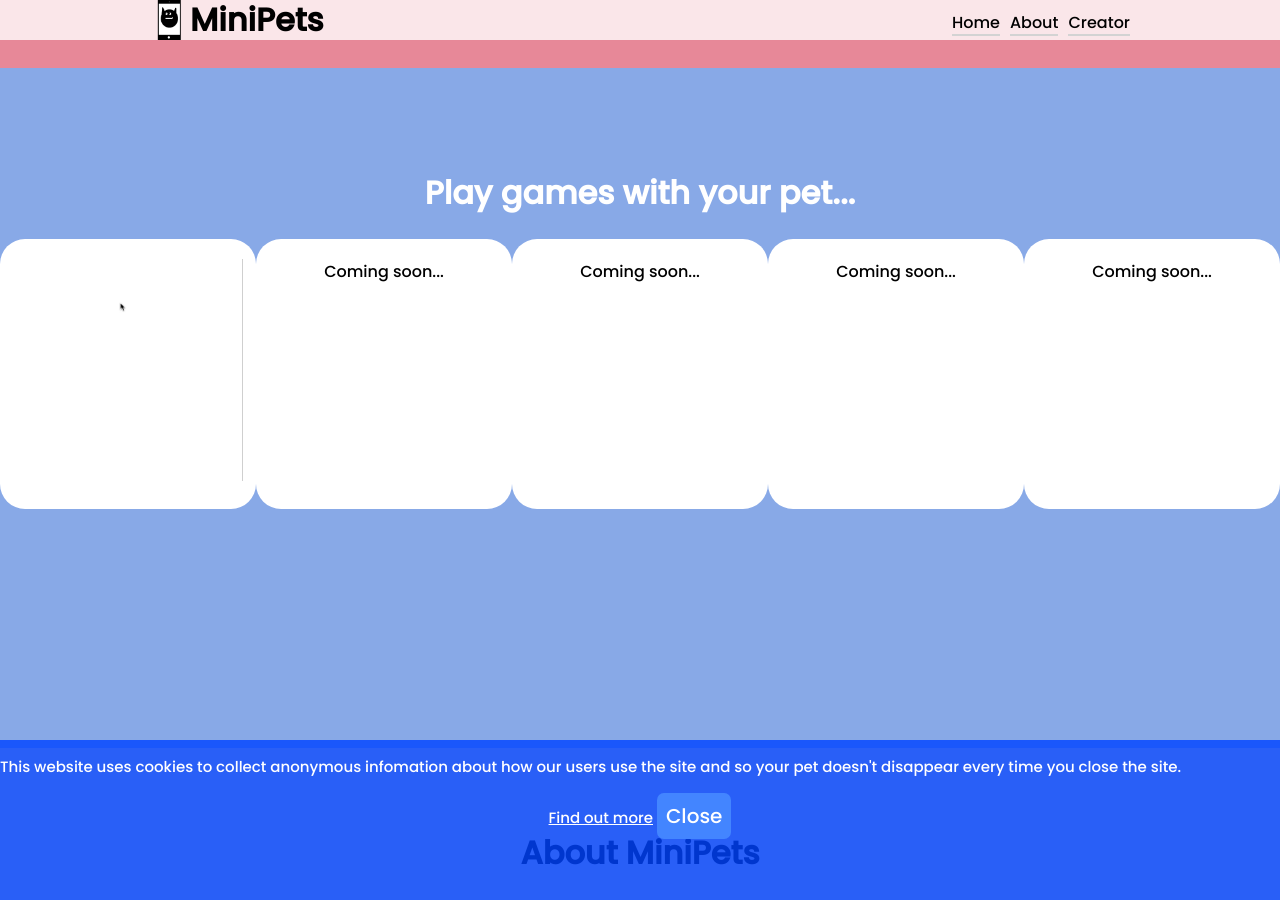
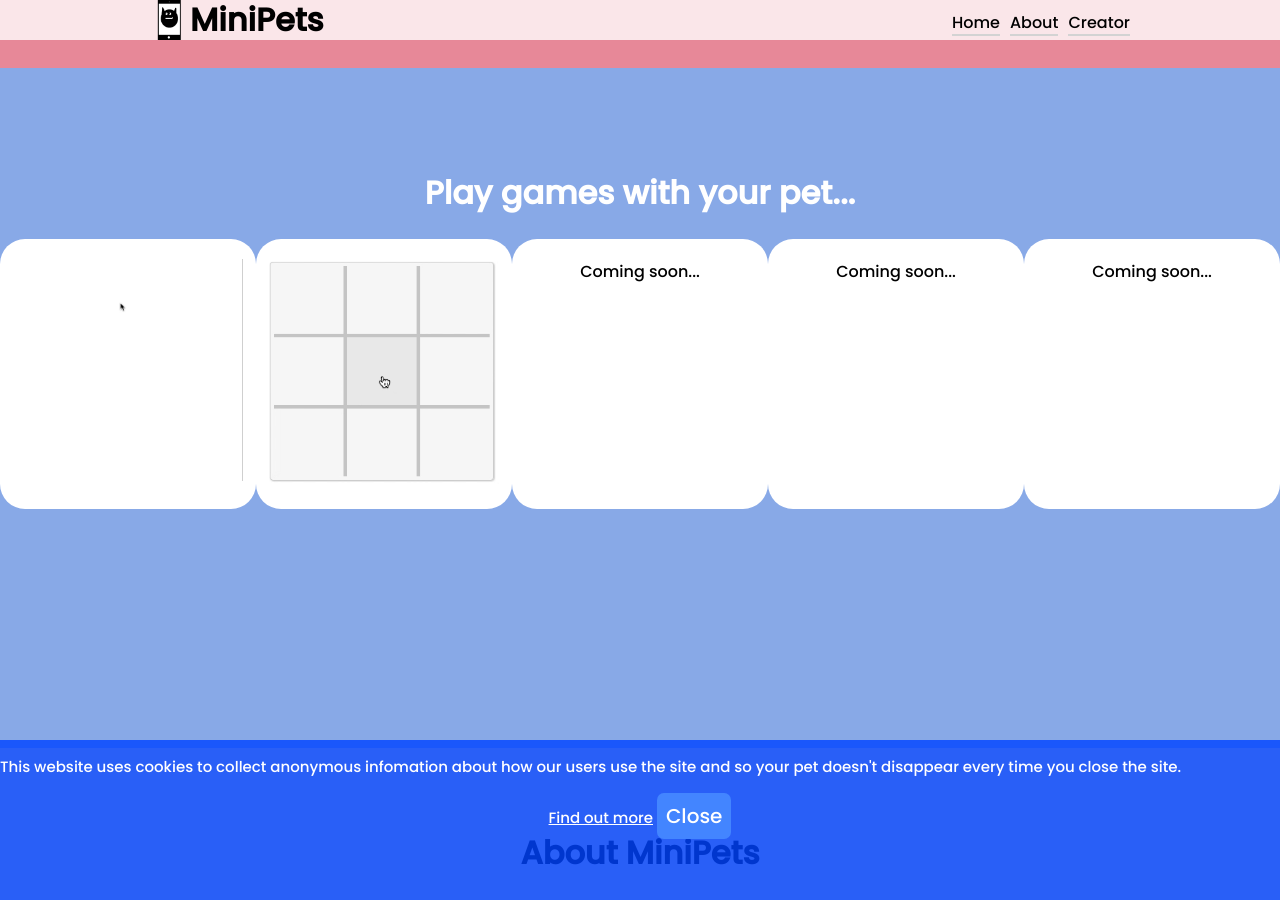
Before and after one commit to isaxk/minipets, a Jekyll site: the page built from index.html, in a window 1280 px wide and 900 px high, scrolled down 1512 px. Built offline with Jekyll 4.4.1, drawn with Linux system fonts in a browser that asks for light colours; comment, search, counter and statistics services are not loaded.

Commit message:
add tictacttoe to home scren

```diff
--- a/index.html
+++ b/index.html
@@ -47,7 +47,7 @@ title: MiniPets
         <img src="/assets/img/reaction.gif" alt="">
     </div>
     <div class="item">
-        Coming soon...
+        <img src="/assets/img/tictactoe.gif" alt="">
     </div>
     <div class="item">
         Coming soon...
--- a/petview.html
+++ b/petview.html
@@ -17,7 +17,7 @@ title: Your Pet
 </div>
 <div class="btns"
     onclick="loadcanvas();">
-    <a class="btn" onclick="feed();" id="feeds"><i class="fas fa-carrot"></i> Feed (0)</a>
+    <a class="btn" onclick="feed();"><i class="fas fa-carrot"></i> <span id="feeds">Feed (0)</span></a>
     <a class="btn" onclick="window.location= '{{'/play' |  baseurl }}' "><i class="fas fa-gamepad"></i> Games</a>
     <a class="btn" onclick="share();"><i class="fas fa-share-alt-square"></i> Share</a>
 </div>
@@ -31,7 +31,7 @@ title: Your Pet
     // document.getElementById("petage").innerHTML = localStorage.petage;
     document.getElementById("feeds").innerHTML = "<i class='fas fa-carrot'></i> Feed (" + localStorage.feeds + ")";
     if (localStorage.feeds == 0) {
-        document.getElementById("feeds").innerHTML = "<i class='fas fa-coins'></i> Buy Feeds";
+        document.getElementById("feeds").innerHTML = " Buy Feeds";
     }
     document.getElementById("hunger").innerHTML = localStorage.hunger;
     document.getElementById("bondpoints").innerHTML = localStorage.bondpoints;
```
Also changed, not shown: new.html (+6 -3 lines), assets/img/tictactoe.gif (added), 4 other files.
